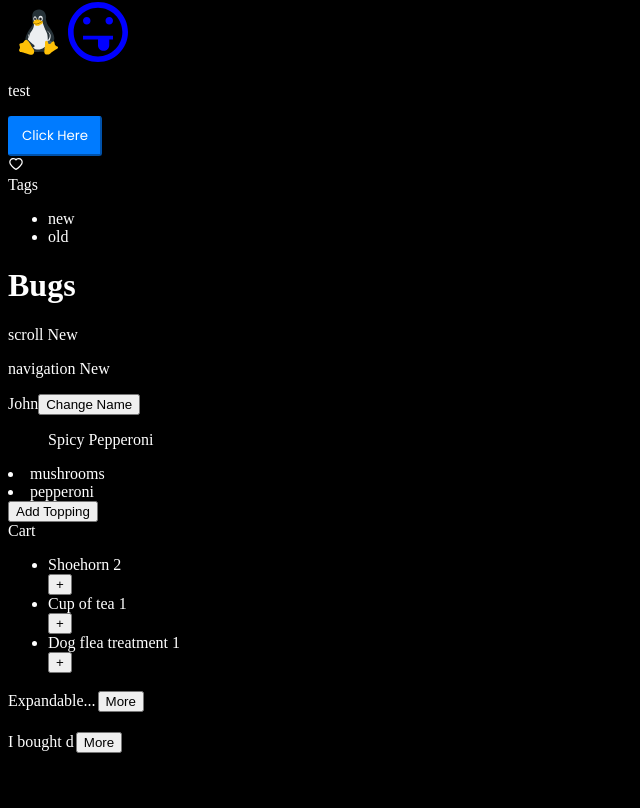
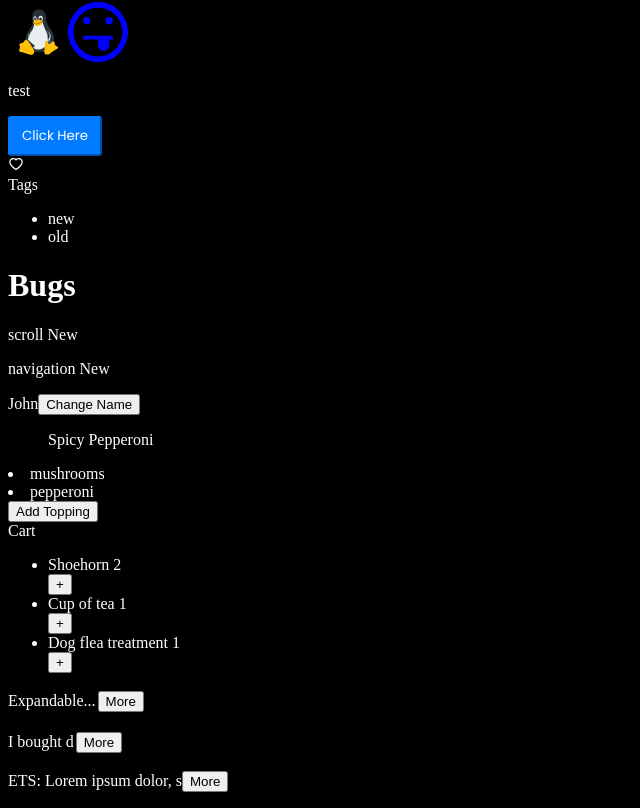
Before and after one commit to RiFactor/mosh-react-18-app, a React (Vite) app: page / in a window 1280 px wide. Shown: the part 329-1137 px from the top of the page, without its empty margins (0-640 px from the left). Before the commit the page ends 1100 px from the top, so only its background shows below. Built offline with nearby package versions, Linux system fonts and the light colour scheme.

Commit message:
Solution: Building an ExpandableText Component

```diff
--- a/src/App.tsx
+++ b/src/App.tsx
@@ -14,6 +14,7 @@ import Game from "components/Game";
 import Pizza from "components/Pizza";
 import Cart from "components/Cart";
 import ExpandableText from "components/ExpandableText";
+import ExpandableTextSolution from "components/ExpandableTextSolution";
 
 const App = () => {
   const [cartItems, setCartItems] = useState(["shirt", "hat"]);
@@ -81,6 +82,20 @@ const App = () => {
       <Pizza />
       <Cart />
       <ExpandableText />
+      <ExpandableTextSolution>
+        ETS: Lorem ipsum dolor, sit amet consectetur adipisicing elit. Accusamus
+        dolore optio vitae, architecto hic praesentium totam, culpa sed dolorum
+        illum ab officiis fugiat neque nostrum, voluptatum ratione magni. Ipsa
+        quibusdam quam blanditiis velit temporibus molestiae consequatur quae
+        recusandae maxime provident voluptates veniam necessitatibus ea
+        perferendis, asperiores nobis libero est omnis illum commodi praesentium
+        repellat. Eligendi, nobis fuga, culpa rem rerum, enim distinctio numquam
+        et accusamus debitis minus sequi reprehenderit dignissimos error
+        voluptatem non temporibus blanditiis iusto! Corporis dignissimos vero
+        cupiditate nisi, dolor iusto inventore tempora voluptatum, unde aliquam
+        rerum adipisci quo voluptatibus nihil eligendi. Eius eos ducimus
+        repudiandae facilis ratione!
+      </ExpandableTextSolution>
     </div>
   );
 };
--- /dev/null
+++ b/src/components/ExpandableTextSolution.tsx
@@ -0,0 +1,24 @@
+import { ReactNode, useState } from "react";
+
+interface IProps {
+  children: string; // NTS: must be string to get length, not ReactNode
+  charLimit?: number;
+}
+
+const ExpandableTextSolution = ({ children, charLimit = 25 }: IProps) => {
+  const [showText, setShowText] = useState(false);
+
+  if (children.length <= charLimit) return <p>{children}</p>;
+  return (
+    <div>
+      <p>
+        {showText ? children : children.substring(0, charLimit)}
+        <button onClick={() => setShowText(!showText)}>
+          {showText ? "Less" : "More"}
+        </button>
+      </p>
+    </div>
+  );
+};
+
+export default ExpandableTextSolution;
```
